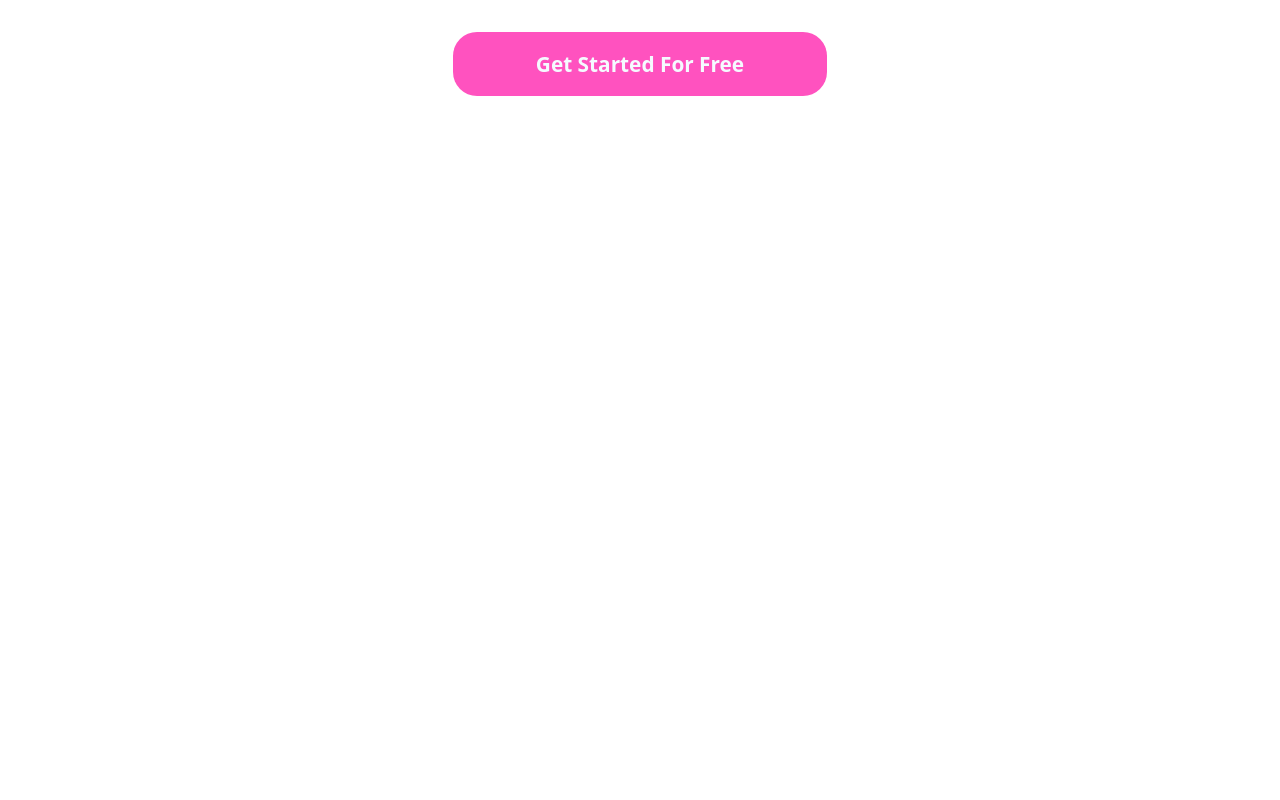
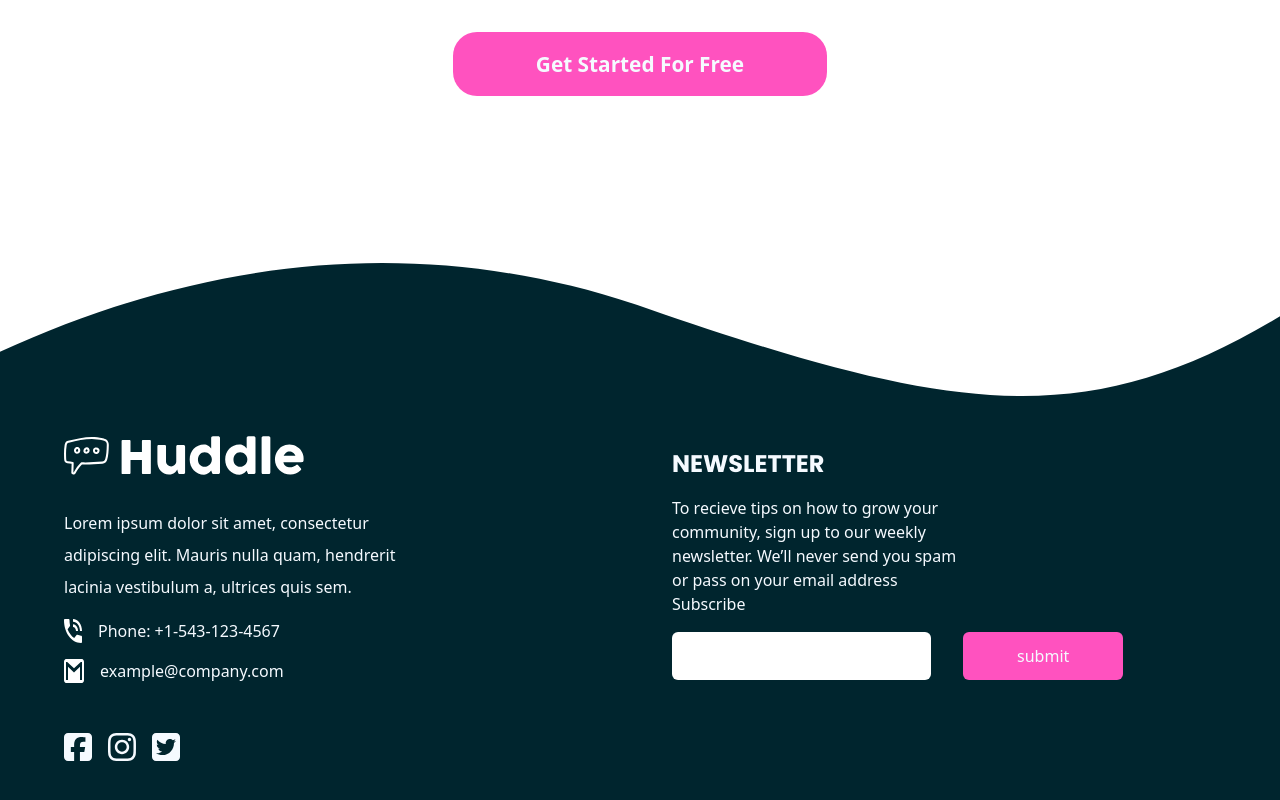
Before and after one commit to Yashbabani0/huddle-landing-page-with-curved-sections-master, a React (Vite) app: page / in a window 1280 px wide. Shown: the part 3508-4308 px from the top of the page. Before the commit the page ends 3771 px from the top, so only its background shows below. Built offline with nearby package versions, Linux system fonts and the light colour scheme.

Commit message:
Footer Add and Project Complete

```diff
--- a/package.json
+++ b/package.json
@@ -10,6 +10,9 @@
     "preview": "vite preview"
   },
   "dependencies": {
+    "@fortawesome/fontawesome-svg-core": "^6.6.0",
+    "@fortawesome/free-brands-svg-icons": "^6.6.0",
+    "@fortawesome/react-fontawesome": "^0.2.2",
     "react": "^18.3.1",
     "react-dom": "^18.3.1"
   },
--- a/src/App.jsx
+++ b/src/App.jsx
@@ -6,6 +6,7 @@ import GrowTogether from "./Components/GrowTogether";
 import FlowingConversations from "./Components/FlowingConversations";
 import YourUser from "./Components/YourUser";
 import ReadyToBuild from "./Components/ReadyToBuild";
+import Footer from "./Components/Footer";
 
 export default function App() {
   return (
@@ -16,6 +17,7 @@ export default function App() {
       <FlowingConversations />
       <YourUser />
       <ReadyToBuild />
+      <Footer />
     </div>
   );
 }
--- /dev/null
+++ b/src/Components/Footer.jsx
@@ -0,0 +1,21 @@
+import React from "react";
+import FooterNewsLater from "./FooterNewsLater";
+import bgFooterMobile from "../../public/bg-footer-top-mobile.svg";
+import bgFooterPc from "../../public/bg-footer-top-desktop.svg";
+import FooterAbout from "./FooterAbout";
+
+export default function Footer() {
+  return (
+    <div className="min-w-full h-full">
+      <div className="min-w-full">
+        <picture>
+          <source media="(max-width: 767px)" srcSet={bgFooterMobile} />
+          <source media="(min-width: 768px)" srcSet={bgFooterPc} />
+          <img src={bgFooterPc} alt="Background Top" className="min-w-full" />
+        </picture>
+      </div>
+      <FooterNewsLater />
+      <FooterAbout />
+    </div>
+  );
+}
--- /dev/null
+++ b/src/Components/FooterAbout.jsx
@@ -0,0 +1,36 @@
+import React from 'react';
+import logo from '../../public/footer-logo.svg';
+import phone from '../../public/icon-phone.svg';
+import email from '../../public/icon-email.svg';
+import { FontAwesomeIcon } from '@fortawesome/react-fontawesome';
+import { faSquareFacebook, faInstagram, faSquareTwitter } from '@fortawesome/free-brands-svg-icons';
+
+export default function FooterAbout() {
+  return (
+    <div className='w-full h-[25em] md:pl-[4em] bg-veryDarkCyan p-[2em] text-veryPaleBlue'>
+      <img src={logo} alt="Footer Logo" className='pb-[2em]' />
+      <p className='text-veryPaleBlue leading-8 md:w-[30%]'>
+        Lorem ipsum dolor sit amet, consectetur adipiscing elit. Mauris nulla quam, hendrerit lacinia vestibulum a, ultrices quis sem.
+      </p>
+      <a href="#" className='flex gap-[1em] mt-[1em]'>
+        <img src={phone} alt="Phone Icon" />
+        Phone: +1-543-123-4567
+      </a>
+      <a href="#" className='flex gap-[1em] mt-[1em]'>
+        <img src={email} alt="Email Icon" />
+        example@company.com
+      </a>
+      <div className="icon flex gap-[1em] mt-[3em]">
+        <a href="#" className='text-veryPaleBlue'>
+          <FontAwesomeIcon icon={faSquareFacebook} size="2x" />
+        </a>
+        <a href="#" className='text-veryPaleBlue'>
+          <FontAwesomeIcon icon={faInstagram} size="2x" />
+        </a>
+        <a href="#" className='text-veryPaleBlue'>
+          <FontAwesomeIcon icon={faSquareTwitter} size="2x" />
+        </a>
+      </div>
+    </div>
+  );
+}
--- /dev/null
+++ b/src/Components/FooterNewsLater.jsx
@@ -0,0 +1,18 @@
+import React from "react";
+
+export default function FooterNewsLater() {
+  return (
+    <div className="bg-transparent bg-veryDarkCyan text-veryPaleBlue p-[2em] text-left flex flex-col items-start justify-center md:w-[50%] md:float-right h-[20em]">
+      <h3 className="uppercase text-veryPaleBlue text-xl md:text-2xl">newsletter</h3>
+      <p className="mt-[1em] md:w-[50%]">
+        To recieve tips on how to grow your community, sign up to our weekly
+        newsletter. We’ll never send you spam or pass on your email address
+        Subscribe
+      </p>
+      <div className="flex gap-[1em] md:gap-[2em] mt-[1em] text-veryPaleBlue flex-col w-full relative md:flex-row">
+        <input type="email" name="email" id="email" className="rounded-md w-[100%] h-[2em] md:w-[45%] md:h-[3em] text-veryDarkCyan ps-[1em]" />
+        <input type="button" value="submit" className="rounded-md bg-pink hover:bg-lightPink cursor-pointer h-[2em] w-[8em] md:h-[3em] md:w-[10em] absolute right-0 top-[150%] md:relative md:top-0" />
+      </div>
+    </div>
+  );
+}
```
